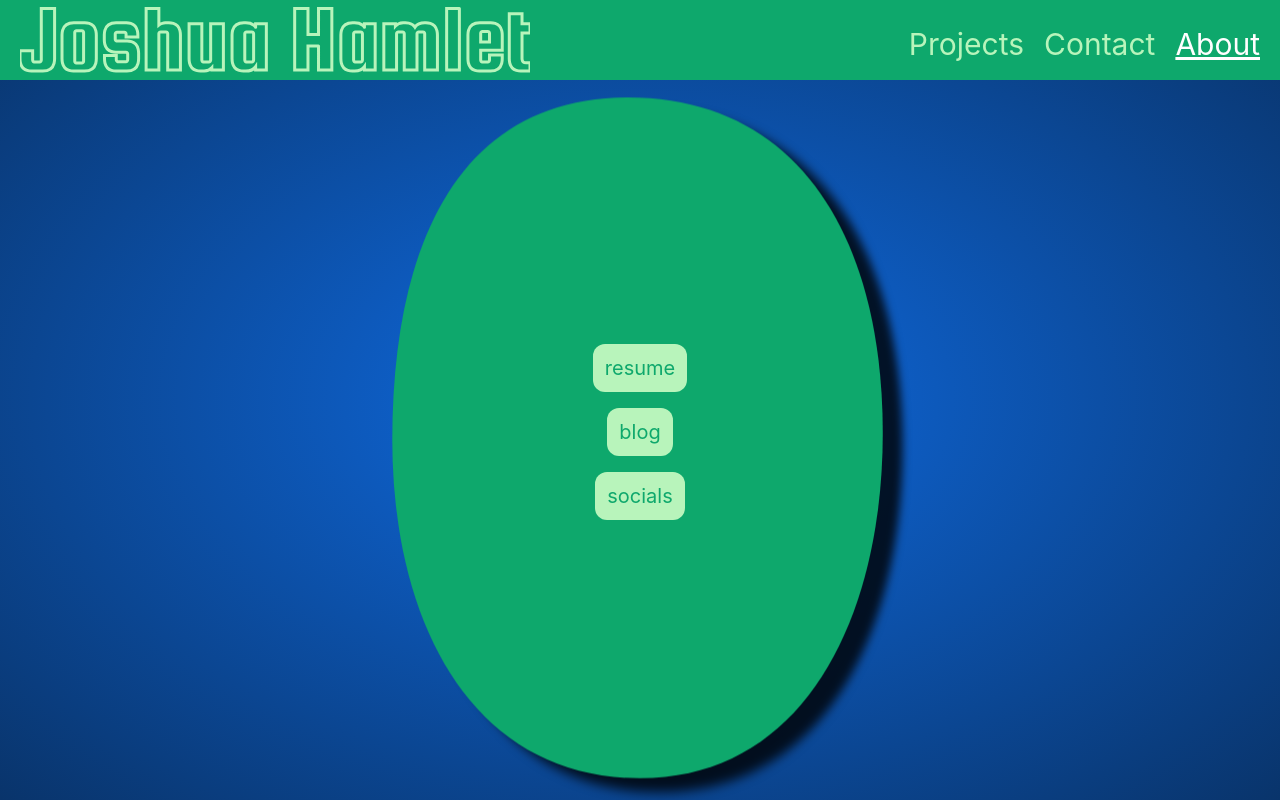
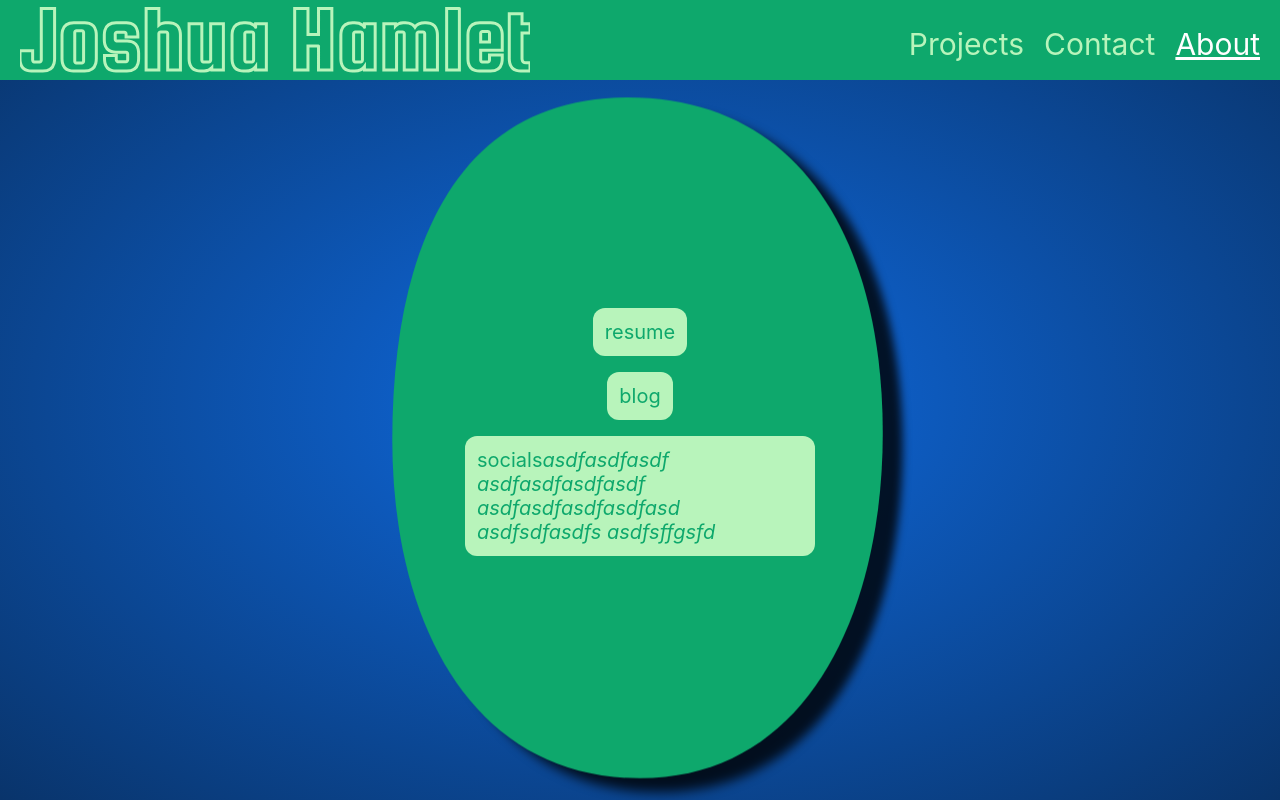
Before and after one commit to joshuahamlet/joshuahamlet.github.io, a React (Create React App) app: page /#/about in a window 1280 px wide. Built offline with nearby package versions, Linux system fonts and the light colour scheme; no server answers.

Commit message:
dev: markdown pulling logic

```diff
--- a/src/Views/AboutView.js
+++ b/src/Views/AboutView.js
@@ -7,15 +7,14 @@ import './AboutView.css'
 const AboutView = () => {
 
   useEffect(()=> {
-  fetch('https://raw.githubusercontent.com/joshuahamlet/legend-of-sellda/master/README.md')
+  fetch('https://raw.githubusercontent.com/joshuahamlet/phaser-wario-like-platformer/main/README.md')
     .then(response => response.text())
     .then(text => {
       // console.log(text)
-      let pos1 = text.indexOf("###")
-      let pos2 = text.indexOf("###", (pos1 + 3));
-      return text.slice(pos1 + 4, pos2);
+      let pos1 = text.indexOf("<i>")
+      let pos2 = text.indexOf("</i>", (pos1 + 3));
+      return text.slice(pos1 + 3, pos2).trim();
       })
-
     .then(data => console.log(data))
   })
     return (
@@ -41,6 +40,13 @@ const AboutView = () => {
         </div>
         <div className='mini-card'>
         socials
+          <i>asdfasdfasdf
+            asdfasdfasdfasdf
+            asdfasdfasdfasdfasd
+            asdfsdfasdfs
+            asdfsffgsfd
+
+          </i>
         </div>
         </div>
         </motion.div>
```
